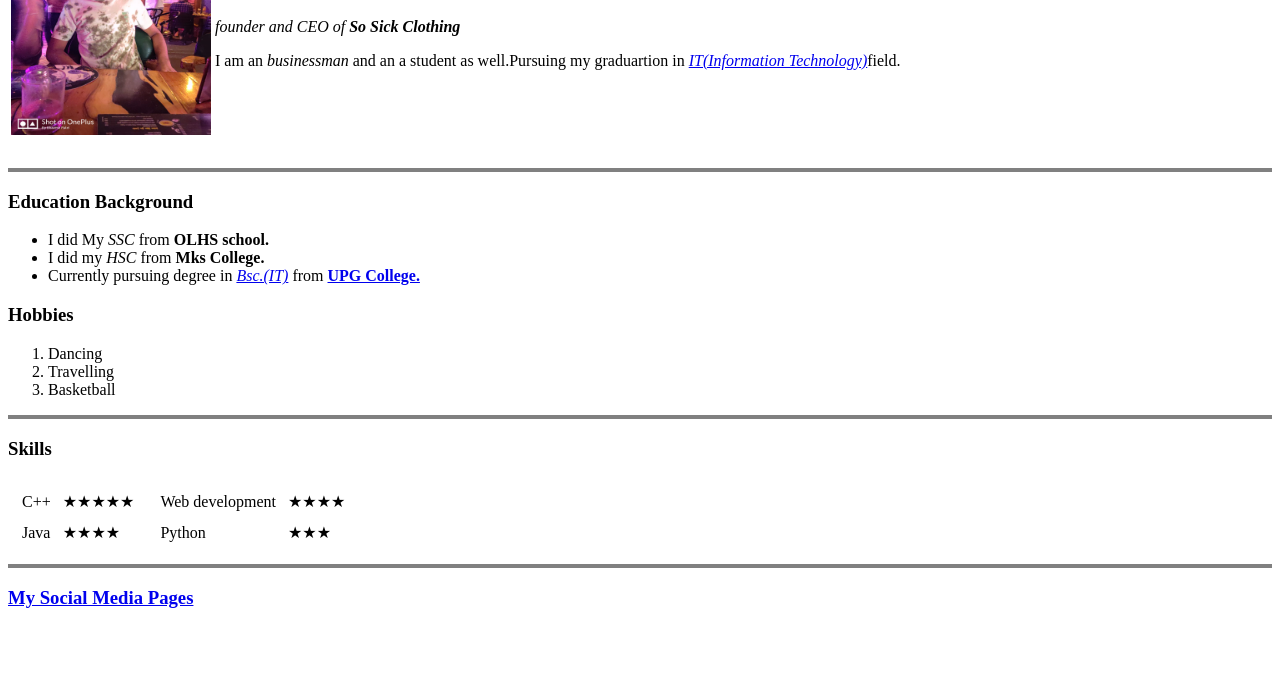
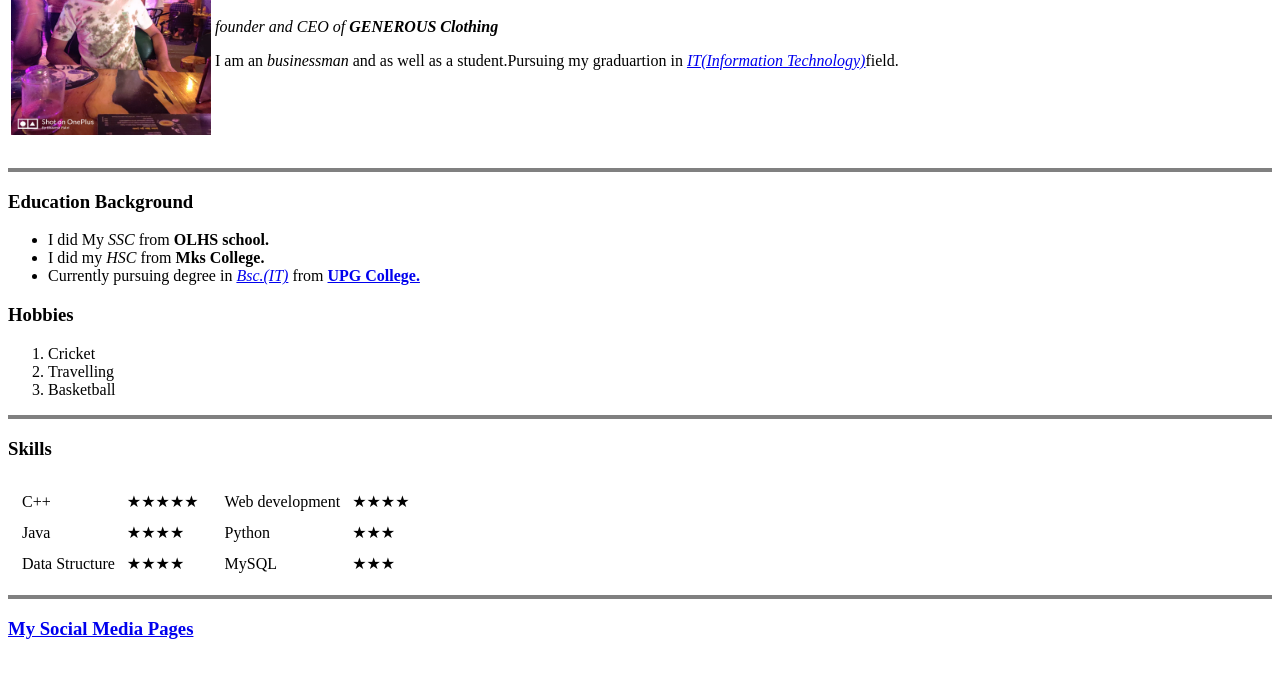
Before and after one commit to shyamshandha/cv, a plain HTML site: page index.html in a window 1280 px wide. Shown: the part 126-800 px from the top of the page. Drawn offline with Linux system fonts and the light colour scheme.

Commit message:
common changes

```diff
--- a/index.html
+++ b/index.html
@@ -13,9 +13,9 @@
       <td><img src="shyam.jpeg" height="250" width="200" alt="myphoto"></td>
       <td>
         <h1>Shyam Patel </h1>
-        <p><em> founder and CEO of <strong>So Sick Clothing</strong></em></p>
+        <p><em> founder and CEO of <strong>GENEROUS Clothing</strong></em></p>
         <p>
-          I am an <em>businessman</em> and an a student as well.Pursuing my graduartion in
+          I am an <em>businessman</em> and as well as a student.Pursuing my graduartion in
           <em><a href="https://en.wikipedia.org/wiki/Information_technology"> IT(Information Technology)</a></em>field.
        </p>
       </td>
@@ -39,7 +39,7 @@
 
   <h3>Hobbies</h3>
   <ol>
-    <li>Dancing</li>
+    <li>Cricket</li>
     <li>Travelling</li>
     <li>Basketball</li>
   </ol>
@@ -59,6 +59,10 @@
             <td>Java</td>
             <td>★★★★</td>
           </tr>
+          <tr>
+            <td>Data Structure</td>
+            <td>★★★★</td>
+          </tr>
         </table>
       </td>
       <td>
@@ -69,6 +73,10 @@
           </tr>
           <tr>
             <td>Python</td>
+            <td>★★★</td>
+          </tr>
+          <tr>
+            <td>MySQL</td>
             <td>★★★</td>
           </tr>
         </table>
```
